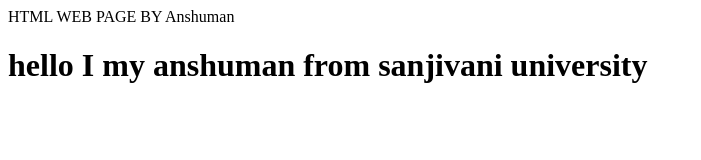
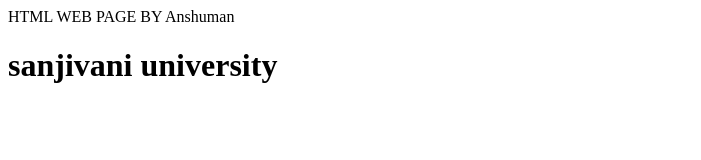
Before and after one commit to anshuman-gaikwad/githubdemo, a plain HTML site: page text.html in a window 1280 px wide. Shown: the whole page, without its empty margins (0-701 px from the left). Drawn offline with Linux system fonts and the light colour scheme.

Commit message:
Update text.html

```diff
--- a/text.html
+++ b/text.html
@@ -1,8 +1,8 @@
 <html>
     <head>
-        <title>MY FIRST WEB PAGE</title>
+
     </head>
     <body> HTML WEB PAGE BY Anshuman </body>
-    <h1>hello I my anshuman from sanjivani university</h1>
+    <h1> sanjivani university</h1>
 
 </html>
```
